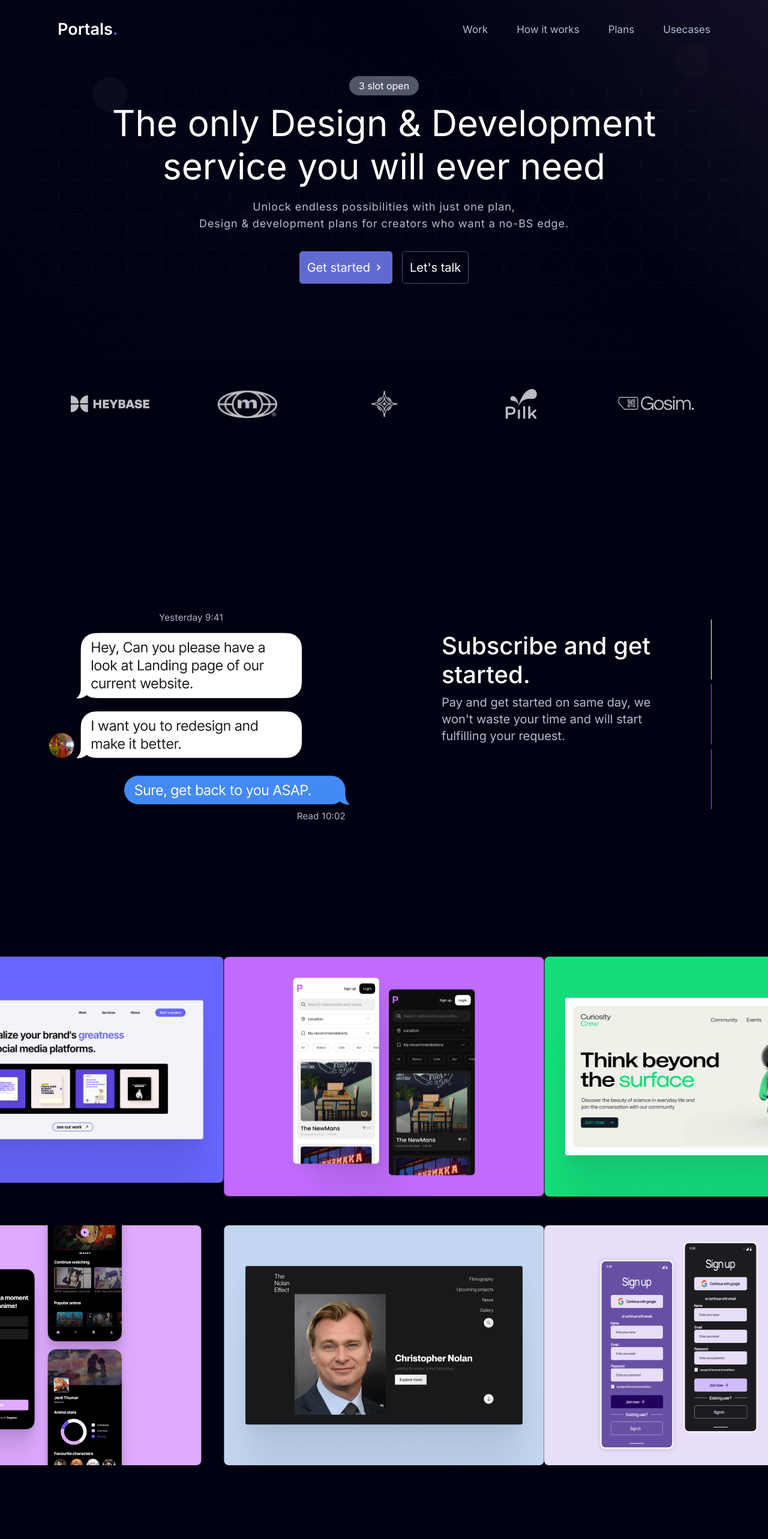
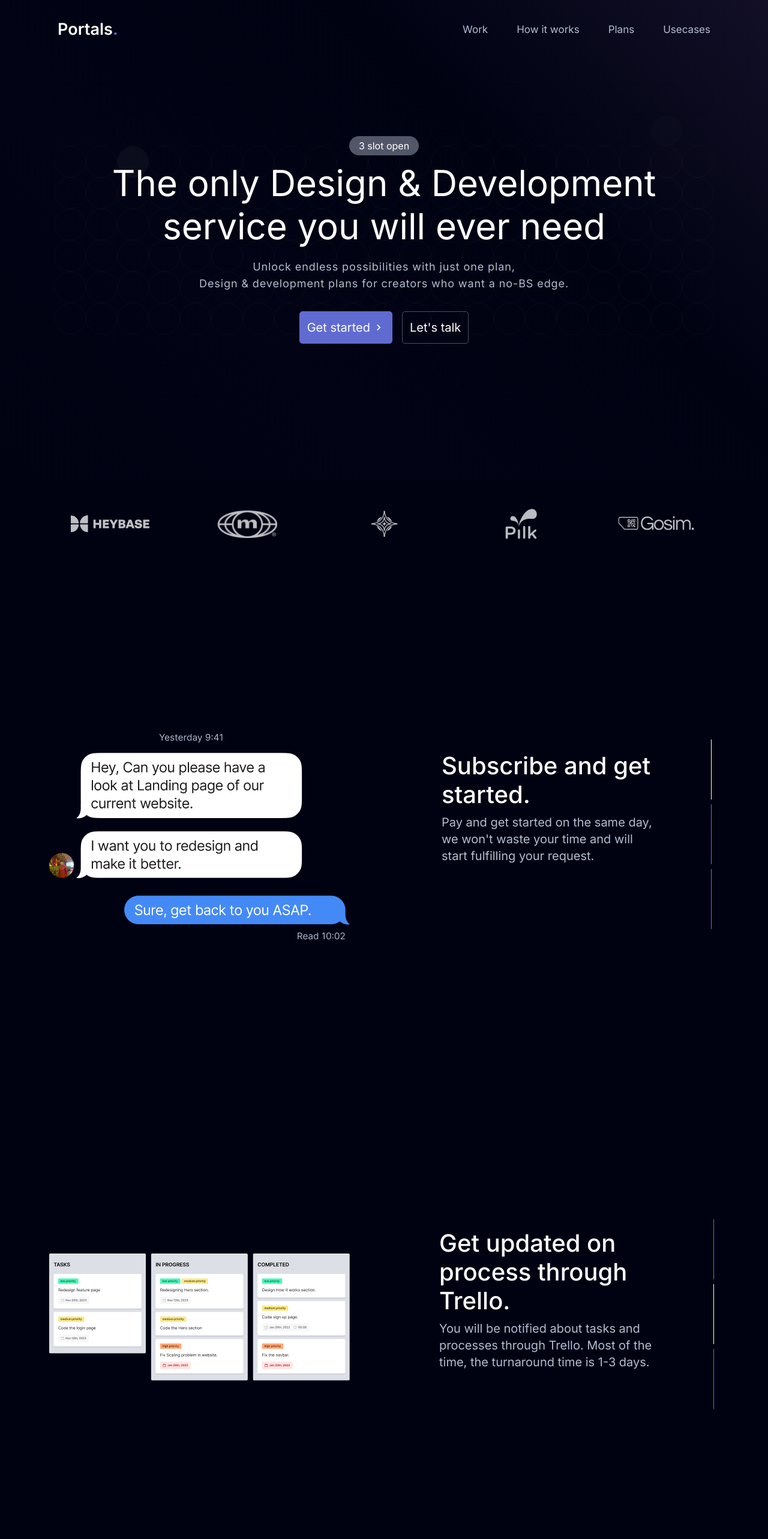
Before and after one commit to venilsutariya/portals, a Next.js app: page / in a window 1280 px wide. Shown: the top 2566 px of the page at 60% size. Built offline with nearby package versions, Linux system fonts and the light colour scheme.

Commit message:
add code

```diff
--- a/app/globals.css
+++ b/app/globals.css
@@ -6,20 +6,45 @@ html,
 body {
   height: 100%;
   background-color: #000212;
+  margin: 0;
+}
+
+/* scroll bar */
+/* For Chrome, Safari, and newer Edge */
+::-webkit-scrollbar {
+  width: 12px; /* Set width of the scrollbar */
+}
+
+::-webkit-scrollbar-thumb {
+  background-color: #4a4a4a; /* Set color of the thumb in dark mode */
+  border-radius: 6px; /* Set border radius of the thumb */
+}
+
+::-webkit-scrollbar-track {
+  background-color: #333; /* Set color of the track in dark mode */
+}
+
+::-webkit-scrollbar-thumb:hover {
+  background-color: #555; /* Set color of the thumb on hover in dark mode */
 }
 
 .headmain {
-  background:
-  linear-gradient(45deg,#19142e00, #201a3710, #231a4a00, #19142eb9);
+  background: linear-gradient(
+    45deg,
+    #19142e00,
+    #201a3710,
+    #231a4a00,
+    #19142eb9
+  );
 }
 
 .bgmainimg {
-  background-image: url('../public/images/background\ image.png');
-  background-size:contain;
+  background-image: url("../public/images/background\ image.png");
+  background-size: contain;
   background-position: center center;
   background-repeat: no-repeat;
-  height: 600px;
-  width: 100%;
+  height: 100%;
+  width: 90%;
 }
 
 .tr {
@@ -29,24 +54,25 @@ body {
 td {
   padding: 15px 0px;
 }
-
-.animatediv {
-  animation: fontanimation 1s ease-in-out;
-  transform: translateY(0px);
+.mainscroll {
+  margin: 0;
+  scroll-snap-type: y mandatory;
+}
+section {
+  display: flex;
+  justify-content: center;
+  align-items: center;
+  height: 100vh;
+  scroll-snap-align: start;
+}
+.animation {
+  transition: 0.5s ease;
 }
 
-@keyframes fontanimation {
-  0% {
-    opacity: 0;
-    transform: translateY(-100px);
-  }
-  100% {
-    opacity: 1;
-    transform: translateY(0px);
-  }
+.animation:hover {
+  transform: translateY(-8px);
 }
 
 .whychoose {
-  background:
-  linear-gradient(0deg,#19142e00, #201a372c, #231a4a21, #19142e00);
+  background: linear-gradient(0deg, #19142e00, #201a372c, #231a4a21, #19142e00);
 }
--- a/components/customUi/Cards.tsx
+++ b/components/customUi/Cards.tsx
@@ -21,7 +21,7 @@ const Cards = () => {
     return (
         <VisibilitySensor onChange={onVisibilityChange} partialVisibility>
             <div className=" container-fluid" style={{ backgroundColor: '#000212' }}>
-                <div className={`container ${isVisible ? 'animate__animated animate__slideInUp' : ''}`}>
+                <div className={`${isVisible ? 'animate__animated animate__slideInUp' : ''}`}>
                     <div className="row row-cols-1 row-cols-lg-3 p-0 g-0">
                         <div className=" col px-5 flex justify-center">
                             <div className=" px-2 px-lg-5">
--- a/components/customUi/HeadMain.tsx
+++ b/components/customUi/HeadMain.tsx
@@ -5,12 +5,12 @@ import { MdChevronRight } from "react-icons/md";
 const HeadMain = () => {
 
   return (
-    <div className="" style={{backgroundColor: '#000212'}}>
-      <div className=" headmain">
+    <div className="" style={{ backgroundColor: '#000212' }}>
+      <div className=" headmain h-[100vh] flex justify-center">
         <div className="bgmainimg text-white">
           <div className=" flex flex-col justify-center items-center h-full text-center">
-            <div className="py-1 px-3 rounded-full mb-3" style={{backgroundColor: 'rgba(180, 188, 208, 0.45)', color: '#fff'}}>3 slot open</div>
-            <div className="animatediv xl:text-6xl lg:text-6xl md:text-5xl text-4xl flex flex-col gap-y-3">
+            <div className="py-1 px-3 rounded-full mb-3" style={{ backgroundColor: 'rgba(180, 188, 208, 0.45)', color: '#fff' }}>3 slot open</div>
+            <div className="xl:text-6xl lg:text-6xl md:text-5xl text-4xl flex flex-col gap-y-3">
               <span>The only <span className="">Design & Development </span></span>
               <span className="xl:text-6xl lg:text-6xl md:text-5xl text-3xl">service you will ever need</span>
             </div>
@@ -18,12 +18,12 @@ const HeadMain = () => {
               <span className=" tracking-wider">Unlock endless possibilities with just one plan,</span>
               <span className=" tracking-wider">Design & development plans for creators who want a no-BS edge.</span>
             </p>
-            <div className=" flex w-full justify-center items-center gap-x-4 mt-3 animate__animated animate__slideInUp">
-              <button style={{ borderRadius: '5px',padding: '12px 12px', border: '1px solid #606BD2', transition: 'all 0.3s', backgroundColor: '#606BD2' }} className="text-xl flex justify-center items-center text-white hover:opacity-90">
+            <div className=" flex w-full justify-center items-center gap-x-4 mt-3">
+              <button style={{ borderRadius: '5px', padding: '12px 12px', border: '1px solid #606BD2', transition: 'all 0.3s', backgroundColor: '#606BD2' }} className="text-xl flex justify-center items-center text-white hover:opacity-90">
                 <span>Get  started</span>
                 <span className=" ms-1"><MdChevronRight /></span>
               </button>
-              <button style={{ borderRadius: '5px', border: '1px solid rgba(255, 255, 255, 0.3)',padding: '12px', transition: 'all 0.3s' }} className="text-xl flex justify-center items-center bg-transparent text-white hover:opacity-90">
+              <button style={{ borderRadius: '5px', border: '1px solid rgba(255, 255, 255, 0.3)', padding: '12px', transition: 'all 0.3s' }} className="text-xl flex justify-center items-center bg-transparent text-white hover:opacity-90">
                 <span>Let&#39;s talk</span>
               </button>
             </div>
--- a/components/customUi/Plans.tsx
+++ b/components/customUi/Plans.tsx
@@ -33,7 +33,7 @@ const Plans = () => {
                         <div className=" row row-col-1 row-cols-lg-2 gap-y-4">
                             <div className=" col">
                                 <div className=" lg:ps-44">
-                                    <div className={`${isVisible ? 'animate__animated animate__slideInUp' : ''} bg-white py-5 px-5 rounded-xl`}>
+                                    <div className={`${isVisible ? 'animate__animated animate__slideInUp' : ''} bg-white py-5 px-5 rounded-xl border-1`}>
                                         <div className=" text-xl font-semibold">Essential plan</div>
                                         <p className=" text-gray-500">Provides you with the most freedom.
                                             Perfect for testing out the plan.</p>
@@ -62,8 +62,8 @@ const Plans = () => {
                                         <p className=" text-gray-500">Best plan for longer projects
                                            <br /> with extra discount.</p>
                                         <hr className=' text-white my-3'/>
-                                        <div className=" text-white font-semibold mb-2">
-                                            <span className=" text-4xl">$1,800</span> /month
+                                        <div className=" text-white mb-2">
+                                            <span className=" text-4xl">$1,530</span> /month
                                         </div>
                                         <p className=" text-gray-500">Billed quarterly</p>
                                         <button style={{ borderRadius: '5px', margin: '20px 0px', padding: '12px 12px', border: '1px solid #606BD2', transition: 'all 0.3s', backgroundColor: '#606BD2' }} className="text-xl flex justify-center items-center text-white hover:opacity-90 w-full">
--- a/components/customUi/ScrollSlider.tsx
+++ b/components/customUi/ScrollSlider.tsx
@@ -1,28 +1,12 @@
 "use client";
 
-import React from 'react';
-import { useEffect, useState } from "react";
-import VisibilitySensor from 'react-visibility-sensor';
+import React, { useEffect, useState } from "react";
+import { Element, Link, animateScroll as scroll } from "react-scroll";
+import VisibilitySensor from "react-visibility-sensor";
+import ScrollReveal from "scrollreveal";
 
 const ScrollSlider = () => {
-  const [showSecondRow, setShowSecondRow] = useState(false);
-
-  useEffect(() => {
-    const handleScroll = () => {
-      const scrollPosition = window.scrollY || document.documentElement.scrollTop;
-      const firstRowHeight = document.querySelector('.first-row')?.clientHeight || 0;
-
-      setShowSecondRow(scrollPosition >= firstRowHeight);
-    };
-
-    window.addEventListener('scroll', handleScroll);
-
-    return () => {
-      window.removeEventListener('scroll', handleScroll);
-    };
-  }, []);
-
-  const [isVisible, setIsVisible] = useState<boolean>(false);
+  const [isVisible, setIsVisible] = useState(false);
 
   const onVisibilityChange = (visible: boolean) => {
     if (visible) {
@@ -31,58 +15,119 @@ const ScrollSlider = () => {
   };
 
   useEffect(() => {
-    // Reset the isVisible state when the component unmounts or when you leave the section
-    return () => {
-      setIsVisible(false);
+    let slideUp = {
+      distance: "10%",
+      origin: "center",
+      delay: 500,
+      duration: 700,
+      easing: "ease",
+      opacity: 0,
+      reset: false,
     };
+
+    ScrollReveal().reveal(".slide-up", slideUp);
   }, []);
 
   return (
     <>
-      <div className=' static' style={{ backgroundColor: '#000212' }}>
+      <div className="slider-container" style={{ backgroundColor: "#000212" }}>
         <div className="container relative">
           <VisibilitySensor onChange={onVisibilityChange} partialVisibility>
-            <div className={`row z-10 row-cols-1 g-0 px-0 row-cols-lg-2 backdrop-blur-lg h-[100vh] py-3 first-row ${isVisible ? 'animate__animated animate__slideInUp' : ''}`}>
+            <Element name="section1" className="slider-section">
+              <div className="animation">
+                <div
+                  className={`row h-[100vh] slide-up z-10 row-cols-1 g-0 px-0 row-cols-lg-2 backdrop-blur-lg py-3 first-row ${
+                    isVisible ? "animate__animated animate__slideInUp" : ""
+                  }`}
+                >
                   <div className="col flex justify-start items-center">
-                <img src={'/images/slide1.png'} className=' img-fluid' alt="" />
+                    <img src={"/images/slide1.png"} className="img-fluid" alt="" />
                   </div>
                   <div className="col flex flex-col justify-center items-center">
                     <div className="lg:px-24 lg:mt-[-80px] animate__animated animate__slideInUp">
-                  <h1 className=' text-white' style={{ fontSize: '40px' }}>Subscribe and get started.</h1>
-                  <p className='text-xl' style={{ color: '#B4BCD0' }}>Pay and get started on same day, we
-                    won&#39;t waste your time and will start
-                    fulfilling your request.</p>
+                      <h1 className="text-white" style={{ fontSize: "40px" }}>
+                        Subscribe and get started.
+                      </h1>
+                      <p className="text-xl" style={{ color: "#B4BCD0" }}>
+                        Pay and get started on the same day, we won't waste your
+                        time and will start fulfilling your request.
+                      </p>
                     </div>
-                <div className=' absolute right-3'>
-                  <div className=' h-[100px] w-[1px] bg-white mb-2'></div>
-                  <div className=' h-[100px] w-[1px] bg-violet-500 mb-2'></div>
-                  <div className=' h-[100px] w-[1px] bg-violet-500 mb-2'></div>
+                    <div className="absolute right-3">
+                      <div className="h-[100px] w-[1px] bg-white mb-2"></div>
+                      <div className="h-[100px] w-[1px] bg-violet-500 mb-2"></div>
+                      <div className="h-[100px] w-[1px] bg-violet-500 mb-2"></div>
                     </div>
                   </div>
                 </div>
+              </div>
+            </Element>
           </VisibilitySensor>
-          {
-            showSecondRow && (
-              <div className={`row z-20 row-cols-1 row-cols-lg-2 backdrop-blur-lg h-[100vh] py-3`} style={{ backgroundColor: '#000212' }}>
+
+          <VisibilitySensor onChange={onVisibilityChange} partialVisibility>
+            <Element name="section2" className="slider-section">
+              <div className="animation">
+                <div
+                  className={`row h-[100vh] slide-up z-20 row-cols-1 row-cols-lg-2 backdrop-blur-lg py-3 ${
+                    isVisible ? "animate__animated animate__slideInUp" : ""
+                  }`}
+                  style={{ backgroundColor: "#000212" }}
+                >
                   <div className="col flex justify-start items-center">
-                  <img src={'/images/slide2.png'} className=' img-fluid' alt="" />
+                    <img src={"/images/slide2.png"} className="img-fluid" alt="" />
                   </div>
                   <div className="col flex flex-col justify-center items-center">
                     <div className="lg:px-20 lg:mt-[-40px] animate__animated animate__slideInUp">
-                    <h1 className=' text-white' style={{ fontSize: '40px' }}>Get updated on process through Trello.</h1>
-                    <p className='text-xl' style={{ color: '#B4BCD0' }}>You will notified about Task and process
-                      through Trello, Most of time turn around
-                      time is 1-3 days.</p>
+                      <h1 className="text-white" style={{ fontSize: "40px" }}>
+                        Get updated on process through Trello.
+                      </h1>
+                      <p className="text-xl" style={{ color: "#B4BCD0" }}>
+                        You will be notified about tasks and processes through
+                        Trello. Most of the time, the turnaround time is 1-3 days.
+                      </p>
                     </div>
-                  <div className=' absolute right-5'>
-                    <div className=' h-[100px] w-[1px] bg-violet-500 mb-2'></div>
-                    <div className=' h-[100px] w-[1px] bg-white mb-2'></div>
-                    <div className=' h-[100px] w-[1px] bg-violet-500 mb-2'></div>
+                    <div className="absolute right-5">
+                      <div className="h-[100px] w-[1px] bg-violet-500 mb-2"></div>
+                      <div className="h-[100px] w-[1px] bg-white mb-2"></div>
+                      <div className="h-[100px] w-[1px] bg-violet-500 mb-2"></div>
                     </div>
                   </div>
                 </div>
-            )
-          }
+              </div>
+            </Element>
+          </VisibilitySensor>
+
+          <VisibilitySensor onChange={onVisibilityChange} partialVisibility>
+            <Element name="section3" className="slider-section">
+              <div className="animation">
+                <div
+                  className={`row h-[100vh] slide-up row-cols-1 g-0 px-0 row-cols-lg-2 backdrop-blur-lg py-3 first-row ${
+                    isVisible ? "animate__animated animate__slideInUp" : ""
+                  }`}
+                >
+                  <div className="col flex justify-start items-center">
+                    <img src={"/images/slide3.png"} className="img-fluid" alt="" />
+                  </div>
+                  <div className="col flex flex-col justify-center items-center">
+                    <div className="lg:px-24 lg:mt-[-120px] animate__animated animate__slideInUp">
+                      <h1 className="text-white" style={{ fontSize: "40px" }}>
+                        Unlimited revisions
+                      </h1>
+                      <p className="text-xl" style={{ color: "#B4BCD0" }}>
+                        We've got you covered. We will make sure that you get
+                        what you want from us.
+                      </p>
+                    </div>
+                    <div className="absolute right-3">
+                      <div className="h-[100px] w-[1px] bg-violet-500 mb-2"></div>
+                      <div className="h-[100px] w-[1px] bg-violet-500 mb-2"></div>
+                      <div className="h-[100px] w-[1px] bg-white mb-2"></div>
+                    </div>
+                  </div>
+                </div>
+              </div>
+            </Element>
+          </VisibilitySensor>
         </div>
       </div>
     </>
--- a/components/customUi/WhatYouGet.tsx
+++ b/components/customUi/WhatYouGet.tsx
@@ -21,7 +21,7 @@ const WhatYouGet = () => {
     return (
         <VisibilitySensor onChange={onVisibilityChange} partialVisibility>
             <div className={`pt-52 pb-44 ${isVisible ? 'animate__animated animate__slideInUp' : ''}`} style={{ backgroundColor: '#000212' }}>
-                <div className=" container">
+                <div className=" px-24">
                     <div className="row row-cols-1 row-cols-lg-2 p-0 g-0">
                         <div className=" col">
                             <div className="lg:text-4xl text-white w-full text-3xl flex justify-start">
--- a/package.json
+++ b/package.json
@@ -13,6 +13,7 @@
     "@radix-ui/react-dialog": "^1.0.5",
     "@radix-ui/react-slot": "^1.0.2",
     "@types/react-scroll": "^1.8.9",
+    "@types/scrollreveal": "^0.0.11",
     "animate.css": "^4.1.1",
     "bootstrap": "^5.3.2",
     "class-variance-authority": "^0.7.0",
@@ -26,7 +27,9 @@
     "react-icons": "^4.12.0",
     "react-scroll": "^1.9.0",
     "react-visibility-sensor": "^5.1.1",
+    "scrollreveal": "^4.0.9",
     "tailwind-merge": "^2.0.0",
+    "tailwind-scrollbar-hide": "^1.1.7",
     "tailwindcss-animate": "^1.0.7"
   },
   "devDependencies": {
```
Also changed, not shown: tailwind.config.js (+7 -7 lines), public/images/slide3.png (added), 1 other file (tests, documents, lock files or other folders). Lines whose indentation alone changed are shown as unchanged.
